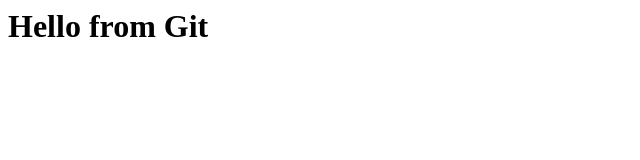
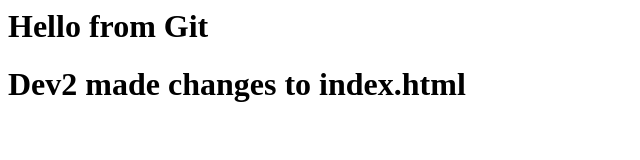
Before and after one commit to codewithbala/repo0205, a plain HTML site: page index.html in a window 1280 px wide. Shown: the whole page, without its empty margins (0-640 px from the left). Drawn offline with Linux system fonts and the light colour scheme.

Commit message:
changes made by dev2 to index.html

```diff
--- a/index.html
+++ b/index.html
@@ -4,6 +4,9 @@
 	</head>
 	<body>
 		<h1> Hello from Git </h1>
+		<div>
+			<h1> Dev2 made changes to index.html</h1>
+		 </div>
 	</body>
 
 </html>
```
